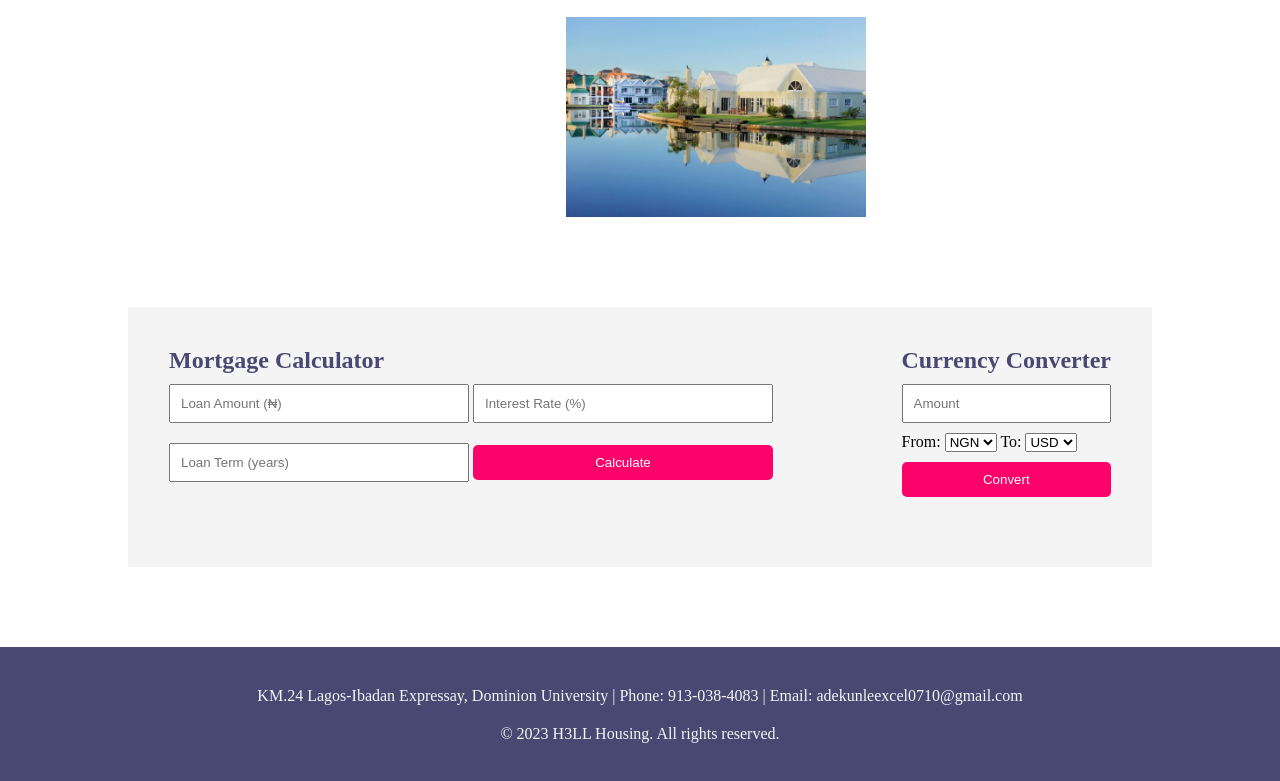
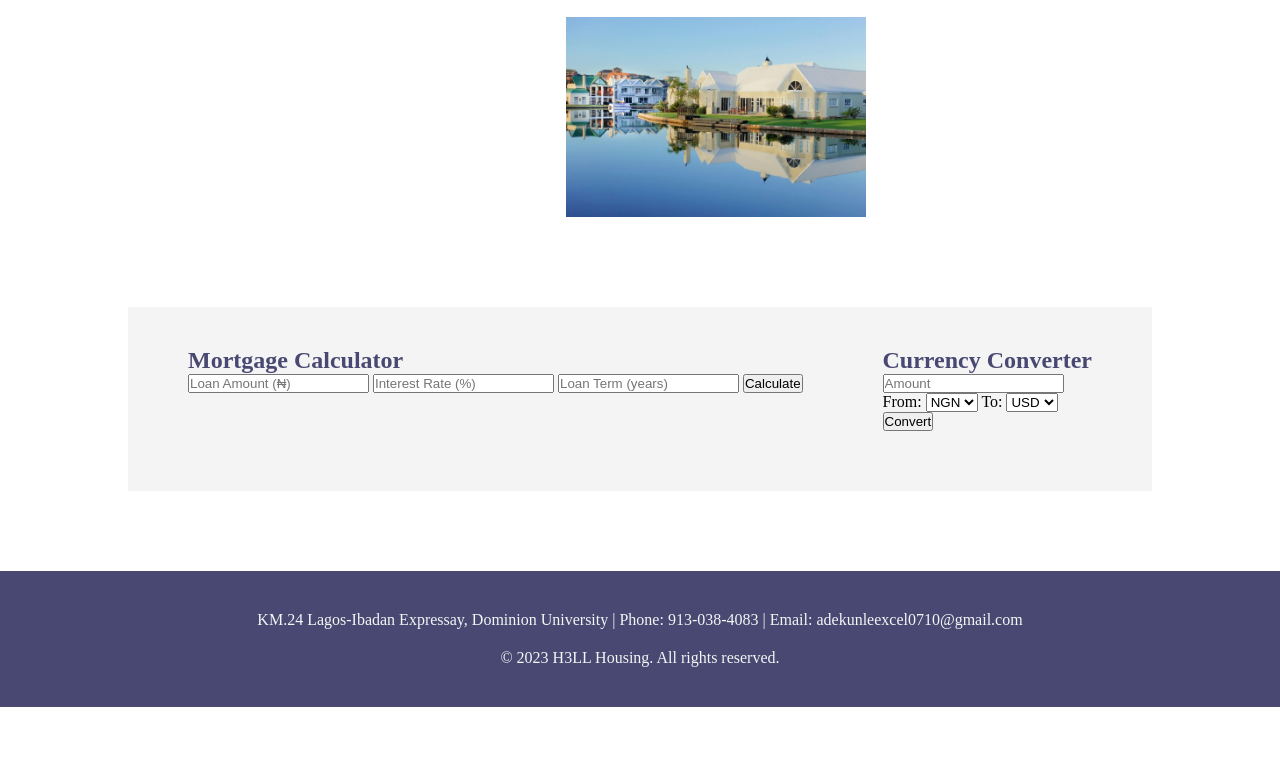
Before and after one commit to Ficel30/Responsive-building-site, a plain HTML site: page index.html in a window 1280 px wide. Shown: the part 4142-4923 px from the top of the page. After the commit the page ends 4849 px from the top, so only its background shows below. Drawn offline with nearby package versions, Linux system fonts and the light colour scheme.

Commit message:
Update styles.css

```diff
--- a/css/styles.css
+++ b/css/styles.css
@@ -464,21 +464,6 @@ a:hover {
   background-color: #f4f4f4;
 }
 
-.tools input, .tools button {
-  margin: 10px 0;
-  padding: 10px;
-  width: 100%;
-  max-width: 300px;
-}
-
-.tools button {
-  background: #fc036b;
-  color: white;
-  border: none;
-  border-radius: 5px;
-  cursor: pointer;
-}
-
 @media (max-width: 600px) {
   .header-content h1,
   .explore-content h1,
```
